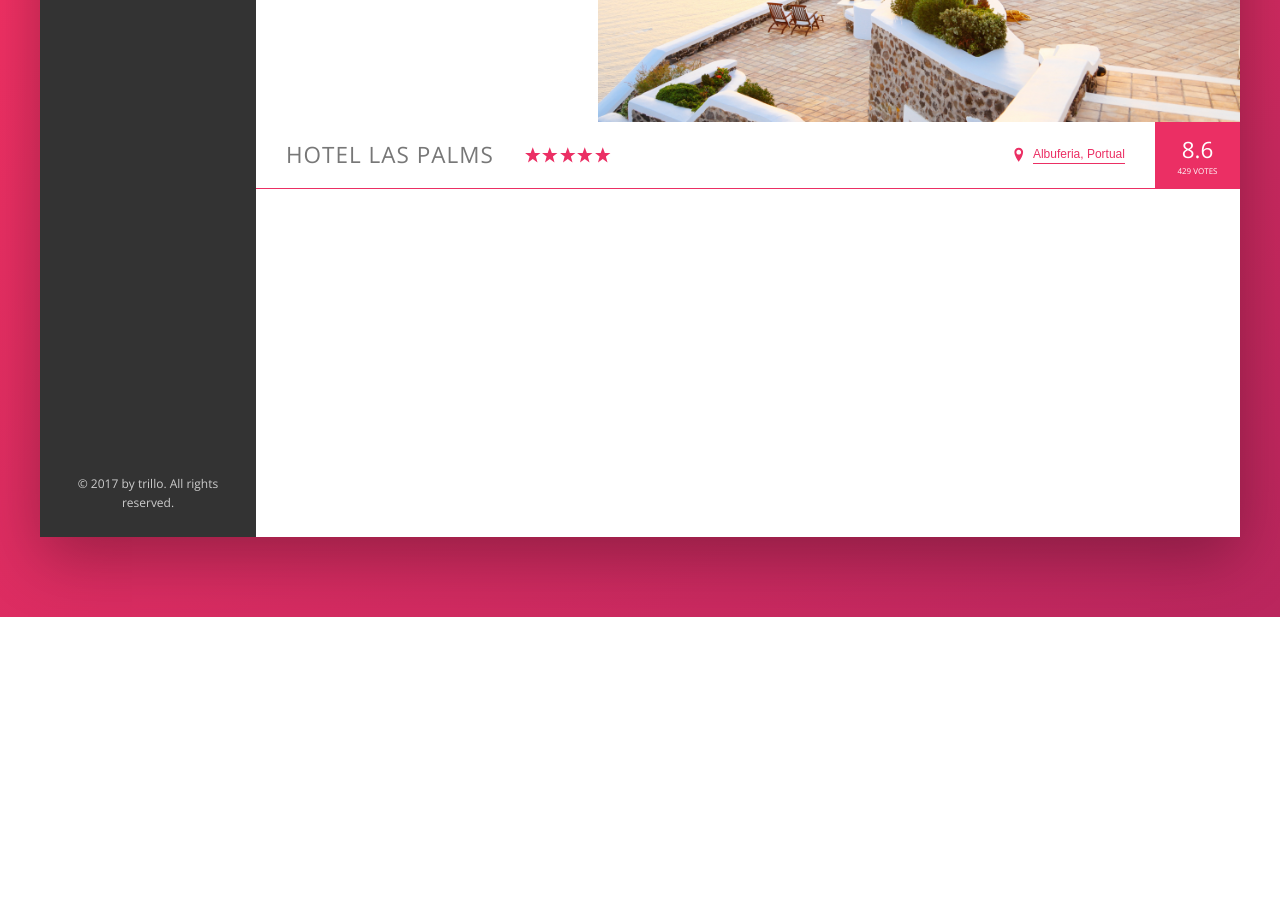
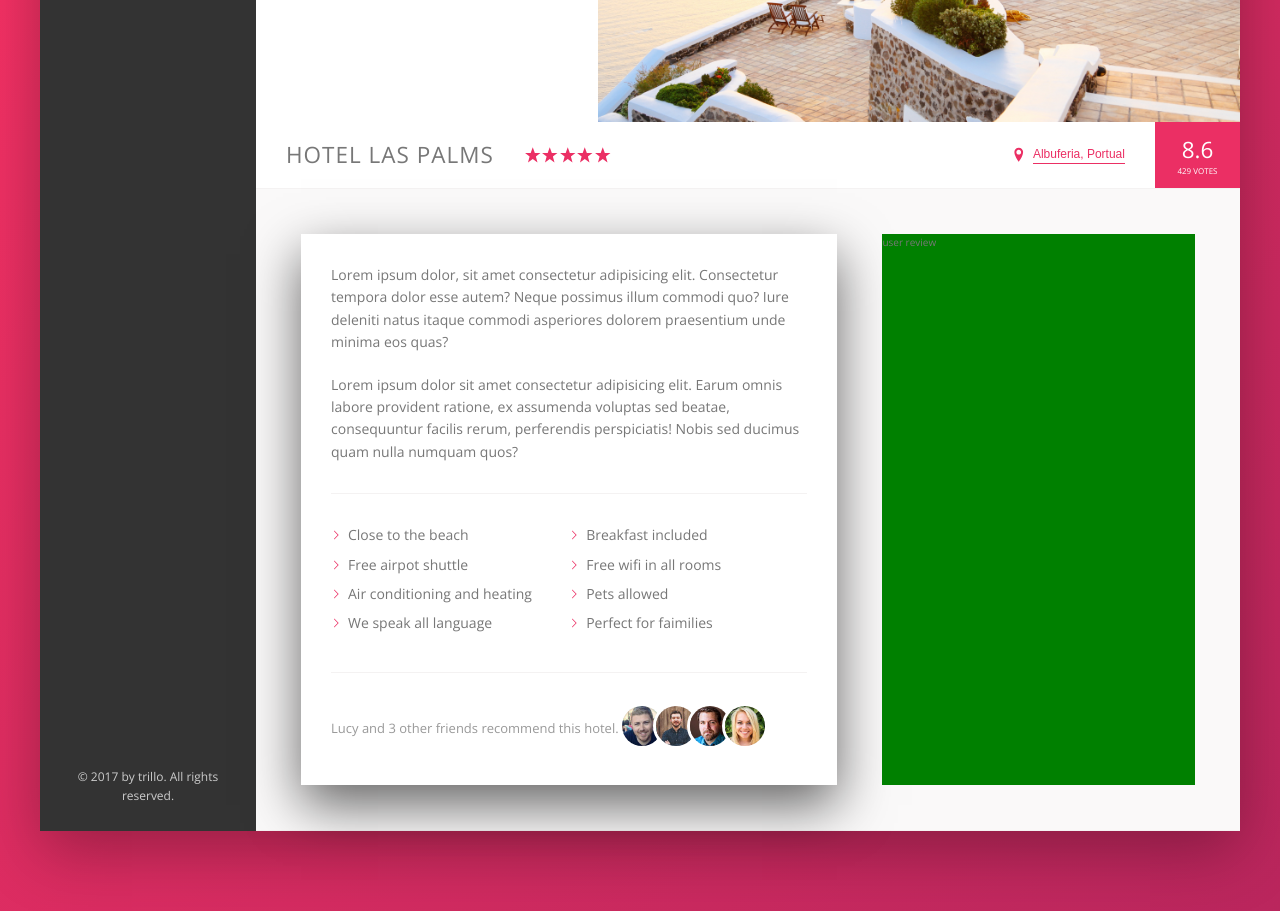
Before and after one commit to amit-dhakad/trillo-master-flexbox, a website: page index.html in a window 1280 px wide. Shown: the part 413-1324 px from the top of the page. Before the commit the page ends 1030 px from the top, so only its background shows below. Drawn offline with nearby package versions, Linux system fonts and the light colour scheme.

Commit message:
description section completed

```diff
--- a/index.html
+++ b/index.html
@@ -155,6 +155,64 @@
               <div class="overview__rating-count">429 votes</div>
             </div>
           </div>
+
+          <div class="detail">
+            <div class="description">
+              <p class="paragraph">
+                Lorem ipsum dolor, sit amet consectetur adipisicing elit.
+                Consectetur tempora dolor esse autem? Neque possimus illum
+                commodi quo? Iure deleniti natus itaque commodi asperiores
+                dolorem praesentium unde minima eos quas?
+              </p>
+
+              <p class="paragraph">
+                Lorem ipsum dolor sit amet consectetur adipisicing elit. Earum
+                omnis labore provident ratione, ex assumenda voluptas sed
+                beatae, consequuntur facilis rerum, perferendis perspiciatis!
+                Nobis sed ducimus quam nulla numquam quos?
+              </p>
+
+              <ul class="list">
+                <li class="list__item">Close to the beach</li>
+                <li class="list__item">Breakfast included</li>
+                <li class="list__item">Free airpot shuttle</li>
+                <li class="list__item">Free wifi in all rooms</li>
+                <li class="list__item">Air conditioning and heating</li>
+                <li class="list__item">Pets allowed</li>
+                <li class="list__item">We speak all language</li>
+                <li class="list__item">Perfect for faimilies</li>
+              </ul>
+
+              <div class="recommend">
+                <p class="recommed__count">
+                  Lucy and 3 other friends recommend this hotel.
+                </p>
+                <div class="recommend__friends">
+                  <img
+                    src="img/user-3.jpg"
+                    alt="Friend 1"
+                    class="recommend__photo"
+                  />
+                  <img
+                    src="img/user-4.jpg"
+                    alt="Friend 2"
+                    class="recommend__photo"
+                  />
+                  <img
+                    src="img/user-5.jpg"
+                    alt="Friend 3"
+                    class="recommend__photo"
+                  />
+                  <img
+                    src="img/user-6.jpg"
+                    alt="Friend 4"
+                    class="recommend__photo"
+                  />
+                </div>
+              </div>
+            </div>
+            <div class="user-reviews">user review</div>
+          </div>
         </main>
       </div>
     </div>
--- a/sass/_base.scss
+++ b/sass/_base.scss
@@ -11,6 +11,8 @@
   --color-grey-dark-3: #999;
 
   --shadow-dark: 0 2rem 6rem rgba(0, 0, 0, 0.3);
+  --shadow-light: 0 2rem 5rem rgba(0, 0, 0, 0.6);
+  --line: 1px solid var(--color-grey-light-2);
 }
 
 * {
--- a/sass/_components.scss
+++ b/sass/_components.scss
@@ -160,7 +160,7 @@
 .overview {
   display: flex;
   align-items: center;
-  border-bottom: 1px solid var(--color-primary);
+  border-bottom: var(--line);
 
   &__heading {
     font-size: 2.25rem;
@@ -254,3 +254,68 @@
     box-shadow: none;
   }
 }
+
+// PARAGRAPH
+.paragraph:not(:last-of-type) {
+  margin-bottom: 2rem;
+}
+
+// List
+.list {
+  list-style: none;
+  margin: 3rem 0;
+  padding: 3rem 0;
+  border-top: var(--line);
+  border-bottom: var(--line);
+  display: flex;
+  flex-wrap: wrap;
+  &__item {
+    flex: 0 0 50%;
+    margin-bottom: 0.7rem;
+  }
+
+  &__item:before {
+    content: '';
+    display: inline-block;
+    height: 1rem;
+    width: 1rem;
+    margin-right: 0.7rem;
+
+    // older browsers
+    // background-image: url(../img/chevron-thin-right.svg);
+    // background-size: cover;
+
+    // new browser
+
+    background-color: var(--color-primary);
+    -webkit-mask-image: url(../img/chevron-thin-right.svg);
+    -webkit-mask-size: cover;
+    webkit-mask-image: url(../img/chevron-thin-right.svg);
+    webkit-mask-size: cover;
+  }
+}
+
+// Recommend
+
+.recommend {
+  font-size: 1.3rem;
+  color: var(--color-grey-dark-3);
+  display: flex;
+  align-items: center;
+
+  &__count {
+    margin-right: auto;
+  }
+
+  &__photo {
+    box-sizing: content-box;
+    height: 4rem;
+    width: 4rem;
+    border-radius: 50%;
+    border: 3px solid #fff;
+
+    &:not(:last-child) {
+      margin-right: -1.5rem;
+    }
+  }
+}
--- a/sass/_layout.scss
+++ b/sass/_layout.scss
@@ -9,7 +9,7 @@
 .header {
   height: 7rem;
   background-color: #fff;
-  border-bottom: 1px solid var(--color-grey-light-2);
+  border-bottom: var(--line);
   display: flex;
   justify-content: space-between;
   align-items: center;
@@ -30,5 +30,25 @@
 .hotel-view {
   background-color: #fff;
   flex: 1;
-  height: 80rem;
 }
+
+.detail {
+  display: flex;
+  padding: 4.5rem;
+  background-color: var(--color-grey-light-1);
+  border-bottom: var(--line);
+}
+
+.description {
+  font-size: 1.4rem;
+  background-color: #fff;
+  box-shadow: var(--shadow-light);
+  padding: 3rem;
+  flex: 0 0 60%;
+  margin-right: 4.5rem;
+}
+
+.user-reviews {
+  background-color: green;
+  flex: 1;
+}
```
Also changed, not shown: css/style.css.
